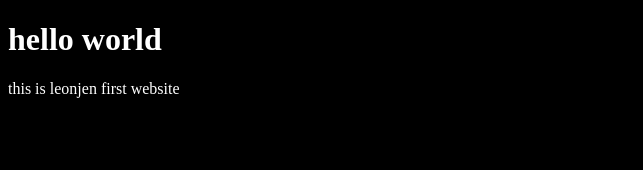
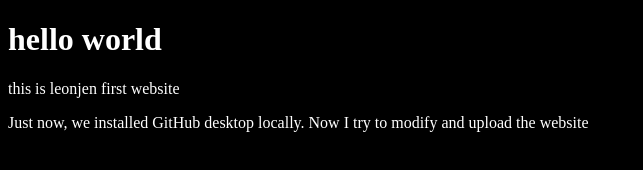
Before and after one commit to leonjen/leonjen.github.io, a plain HTML site: page index.html in a window 1280 px wide. Shown: the whole page, without its empty margins (0-643 px from the left). Drawn offline with Linux system fonts and the light colour scheme.

Commit message:
Update index.html

```diff
--- a/index.html
+++ b/index.html
@@ -14,5 +14,6 @@
 <body>
     <h1>hello world</h1>
     <p>this is leonjen first website</p>
+    <p>Just now, we installed GitHub desktop locally. Now I try to modify and upload the website</p>
 </body>
 </html>
```
